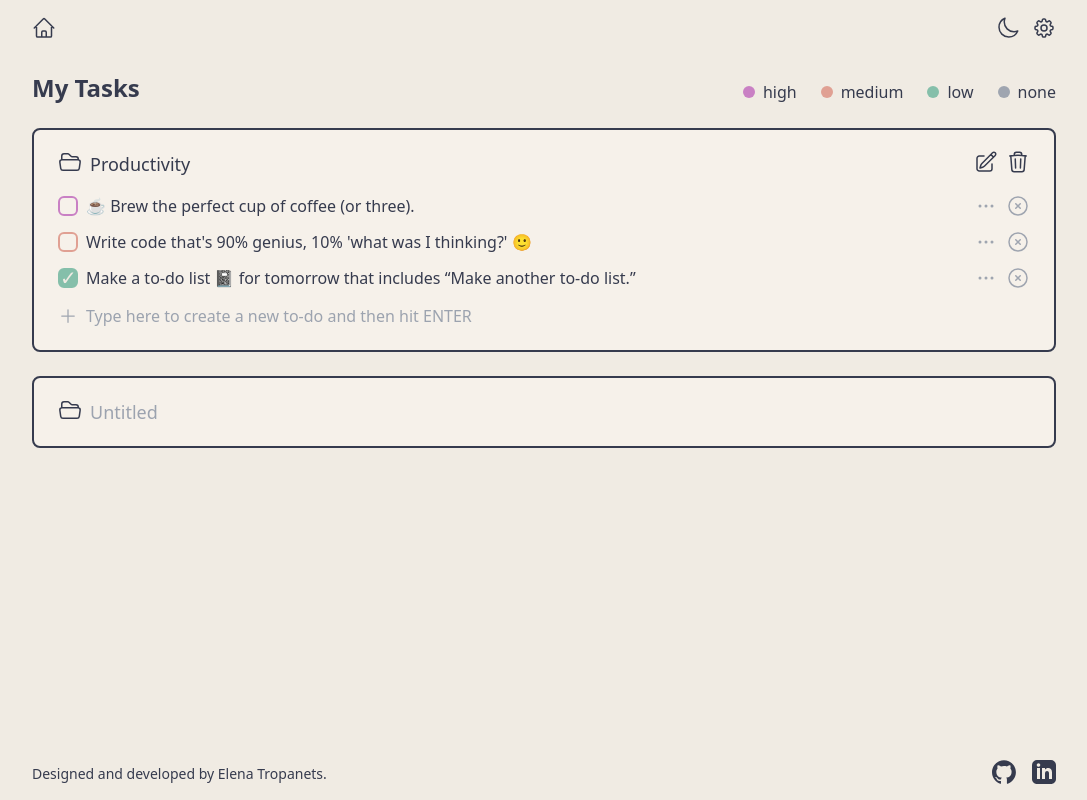
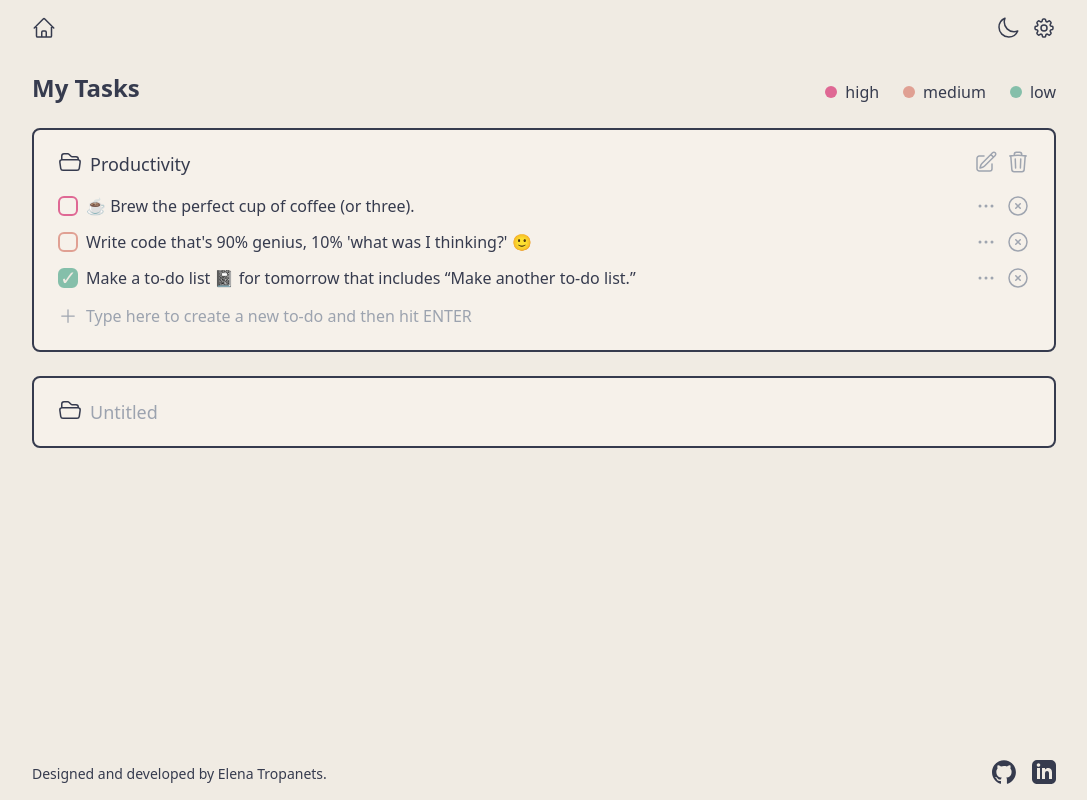
Before and after one commit to elenatrr/todo-manager, a React (Vite) app: page / in a window 1280 px wide. Shown: the whole page, without its empty margins (96-1183 px from the left). Built offline with nearby package versions, Linux system fonts and the light colour scheme.

Commit message:
fix theme colors

```diff
--- a/src/components/DropdownMenu.tsx
+++ b/src/components/DropdownMenu.tsx
@@ -2,7 +2,7 @@ import { useEffect, useRef } from "react"
 import { DropdownMenuProps, PriorityType } from "../types/common"
 
 export default function DropdownMenu({ menuBtnRef, sectionId, todoItem, onPriorityChange, setIsMenuShown }: DropdownMenuProps) {
-  const priorities: PriorityType[] = ["high", "medium", "low", "none"]
+  const priorities: PriorityType[] = ["high", "medium", "low"]
   const dropDownRef = useRef<HTMLDivElement>(null)
 
   useEffect(() => {
--- a/src/components/TodoCreator.tsx
+++ b/src/components/TodoCreator.tsx
@@ -8,7 +8,7 @@ export default function TodoCreator({ setTodoAppData, sectionId }: TodoCreatorPr
     id: new Date().getTime(),
     text: "",
     completed: false,
-    priority: "none",
+    priority: "low",
   });
 
   const inputRef = useRef<HTMLInputElement>(null);
@@ -43,7 +43,7 @@ export default function TodoCreator({ setTodoAppData, sectionId }: TodoCreatorPr
         id: new Date().getTime(),
         text: "",
         completed: false,
-        priority: "none",
+        priority: "low",
       });
     } else {
       setShowTodoError(true);
@@ -51,7 +51,7 @@ export default function TodoCreator({ setTodoAppData, sectionId }: TodoCreatorPr
         id: new Date().getTime(),
         text: "",
         completed: false,
-        priority: "none",
+        priority: "low",
       });
 
       setTimeout(() => {
--- a/src/components/TodoList.tsx
+++ b/src/components/TodoList.tsx
@@ -171,7 +171,7 @@ export default function TodoList({ todoAppData, setTodoAppData }: TodoListProps)
             ) : (
               <div className="flex-1 flex items-start">
                 <h2 className="capitalize text-lg flex-1">{section.sectionTitle}</h2>
-                <button aria-label="Edit Title" onClick={() => editTitle(section)} className="hover:text-accent">
+                <button aria-label="Edit Title" onClick={() => editTitle(section)} className="text-accent hover:text-text">
                   <svg
                     xmlns="http://www.w3.org/2000/svg"
                     fill="none"
@@ -192,7 +192,7 @@ export default function TodoList({ todoAppData, setTodoAppData }: TodoListProps)
             <button
               aria-label="Delete Section"
               onClick={() => deleteSection(section.id)}
-              className="hover:text-error self-start"
+              className="text-accent hover:text-error self-start"
             >
               <svg
                 xmlns="http://www.w3.org/2000/svg"
--- a/src/index.css
+++ b/src/index.css
@@ -3,29 +3,31 @@
 @tailwind utilities;
 
 :root {
+  --link-color: #836FFF;
   --primary-color: #fefffc;
   --secondary-color: #f6f1ea;
   --accent-color: #9fa5b0;
   --text-color: #363b4e;
   --background-color: #F0EBE3;
-  --high-color: #c980c4;
+  --high-color: #df6894;
   --medium-color: #e0a093;
   --low-color: #85bfaa;
 }
 
 .dark {
+  --link-color: #DCFFB7;
   --primary-color: #454a5a;
   --secondary-color: #313544;
   --accent-color:#cbced6;
   --text-color: #F0EBE3;
   --background-color: #363b4e;
-  --high-color: #a56cc1;
-  --medium-color: #a6acec;
-  --low-color: #ace7ef;
+  --high-color: #fc49b1;
+  --medium-color: #f2da85;
+  --low-color: #acefdd;
 }
 
 .btn {
-  @apply hover:text-accent transition-colors;
+  @apply hover:text-link transition-colors;
 }
 
 .title {
@@ -42,10 +44,6 @@
 
 .low {
   @apply border-low checked:bg-low;
-}
-
-.none {
-  @apply border-accent checked:bg-accent;
 }
 
 .checkbox {
--- a/src/pages/Home.tsx
+++ b/src/pages/Home.tsx
@@ -32,7 +32,6 @@ export default function Home() {
           <li className="dot before:bg-high">high</li>
           <li className="dot before:bg-medium">medium</li>
           <li className="dot before:bg-low">low</li>
-          <li className="dot before:bg-accent">none</li>
         </ul>
       </div>
       <TodoList todoAppData={todoAppData} setTodoAppData={setTodoAppData} />
--- a/tailwind.config.js
+++ b/tailwind.config.js
@@ -8,6 +8,7 @@ export default {
   theme: {
     extend: {
       colors: {
+        link: 'var(--link-color)',
         primary: 'var(--primary-color)',
         secondary: 'var(--secondary-color)',
         accent: 'var(--accent-color)',
```
